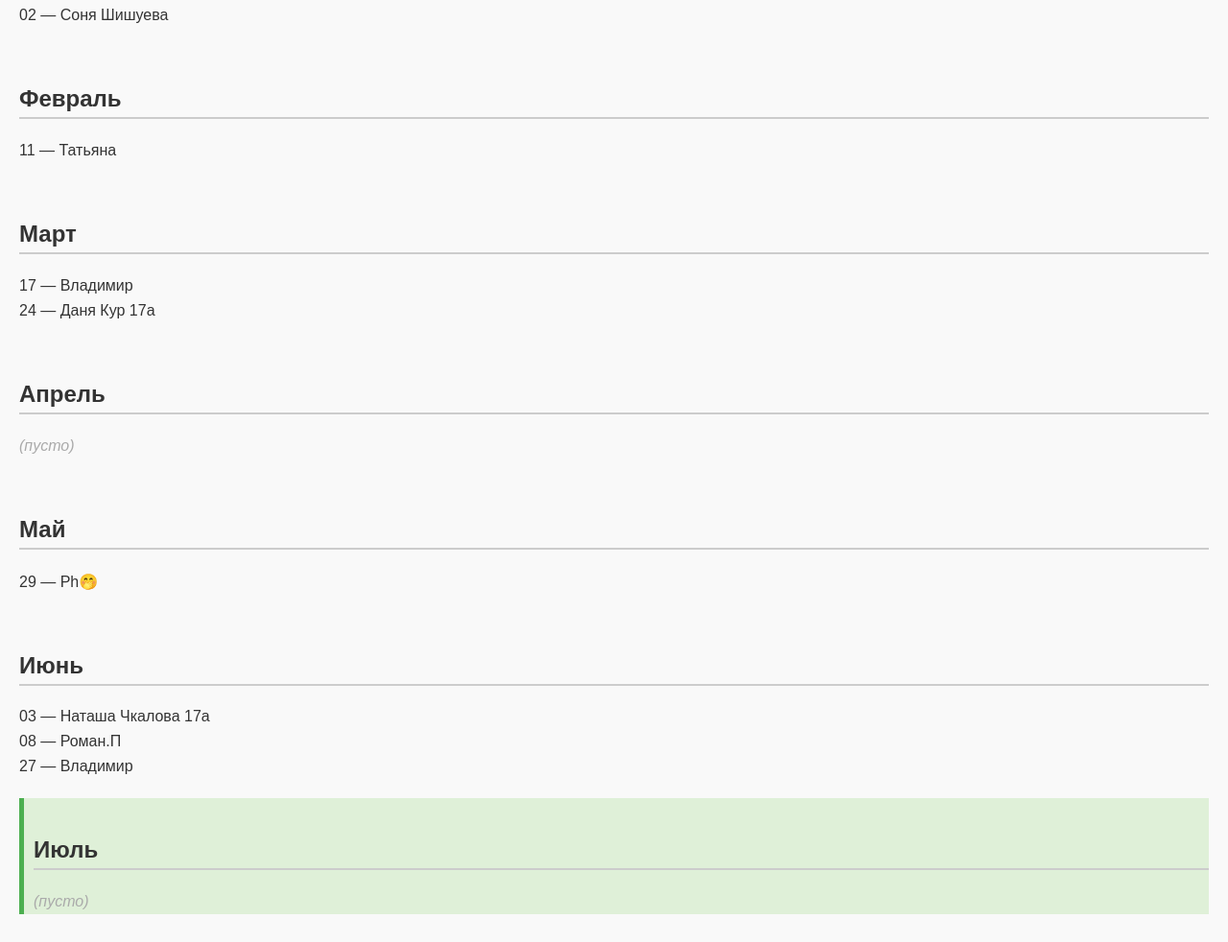
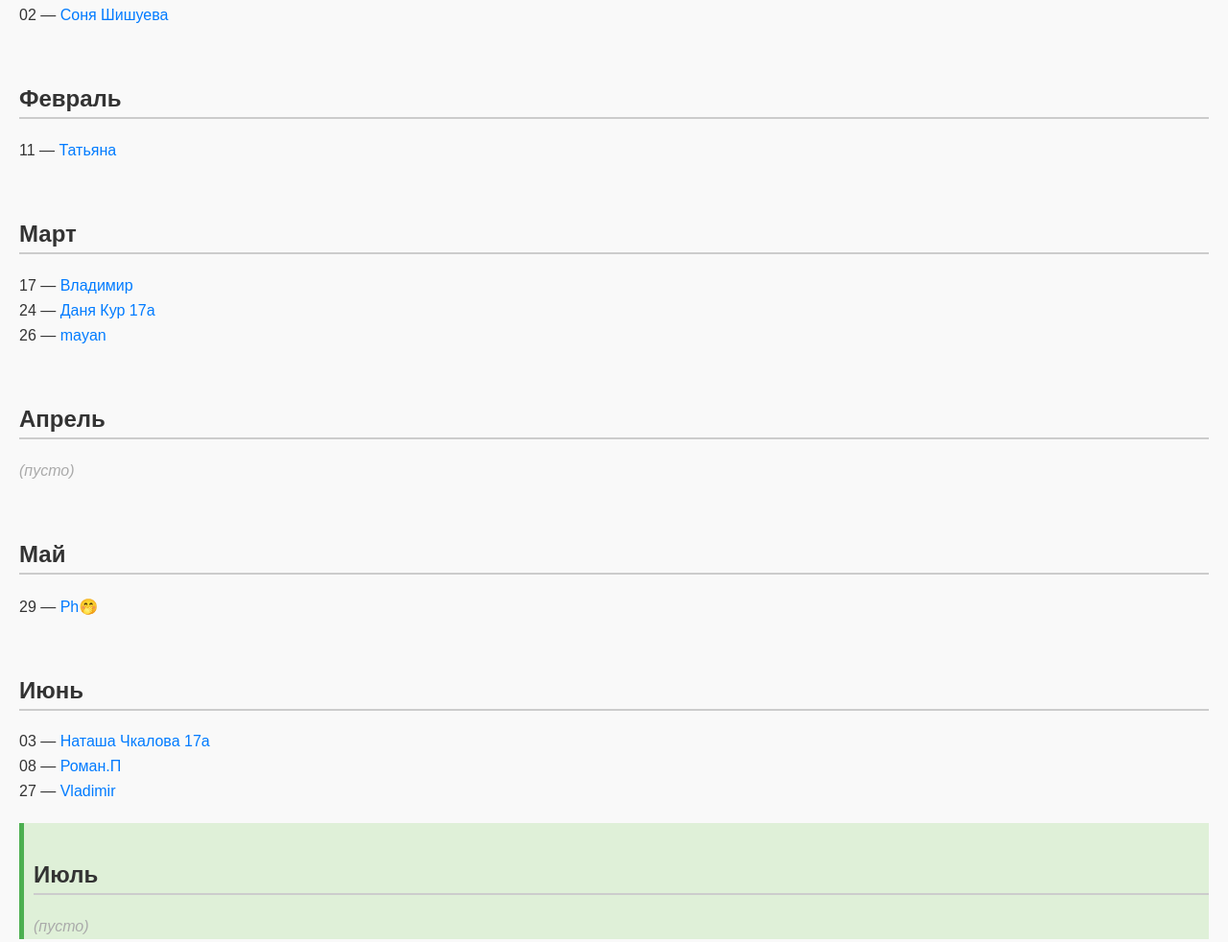
Before and after one commit to Chkalova17a/chkalova17a.github.io, a plain HTML site: page index.html in a window 1280 px wide. Shown: the part 182-1164 px from the top of the page at 96% size. Drawn offline with Linux system fonts and the light colour scheme.

Commit message:
Update index.html

```diff
--- a/index.html
+++ b/index.html
@@ -57,6 +57,15 @@
       border-left: 5px solid #4caf50;
       padding-left: 10px;
     }
+
+    a {
+      color: #007bff;
+      text-decoration: none;
+    }
+
+    a:hover {
+      text-decoration: underline;
+    }
   </style>
 </head>
 <body>
@@ -64,20 +73,19 @@
   <div id="calendar"></div>
 
   <script>
-    // Встроенные данные о днях рождения
     const data = [
-      {"name": "Соня Шишуева", "date": "2025-01-02"},
-      {"name": "Татьяна", "date": "2025-02-11"},
-      {"name": "Владимир", "date": "2025-03-17"},
-      {"name": "Даня Кур 17а", "date": "2025-03-24"},
-      {"name": "Ph🤭", "date": "2025-05-29"},
-      {"name": "Наташа Чкалова 17а", "date": "2025-06-03"},
-      {"name": "Роман.П", "date": "2025-06-08"},
-      {"name": "Владимир", "date": "2025-06-27"},
-      {"name": "Ben", "date": "2025-08-21"},
-      {"name": "qq", "date": "2025-09-02"},
-      {"name": "Hellsing", "date": "2025-10-30"},
-      {"name": "Мышка", "date": "2025-12-29"}
+      {"name": "Соня Шишуева", "date": "2025-01-02", "telegram": "sonya"},
+      {"name": "Татьяна", "date": "2025-02-11", "telegram": "tatiana"},
+      {"name": "Владимир", "date": "2025-03-17", "telegram": "vladimir"},
+      {"name": "Даня Кур 17а", "date": "2025-03-24", "telegram": "danya17a"},
+      {"name": "mayan", "date": "2025-03-26", "telegram": "mayan"},
+      {"name": "Ph🤭", "date": "2025-05-29", "telegram": "ph"},
+      {"name": "Наташа Чкалова 17а", "date": "2025-06-03", "telegram": "natasha17a"},
+      {"name": "Роман.П", "date": "2025-06-08", "telegram": "romanp"},
+      {"name": "Vladimir", "date": "2025-06-27", "telegram": "vladimir2"},
+      {"name": "Ставр", "date": "2025-08-25", "telegram": "stavr"},
+      {"name": "Hellsing", "date": "2025-10-30", "telegram": "hellsing"},
+      {"name": "Мышка", "date": "2025-12-29", "telegram": "myshka"}
     ];
 
     const monthsNames = [
@@ -85,19 +93,17 @@
       "Июль", "Август", "Сентябрь", "Октябрь", "Ноябрь", "Декабрь"
     ];
 
-    // Группируем по месяцам
     function groupByMonth(data) {
       const grouped = Array.from({ length: 12 }, () => []);
-      data.forEach(({name, date}) => {
+      data.forEach(({name, date, telegram}) => {
         const d = new Date(date);
         if (!isNaN(d)) {
-          grouped[d.getMonth()].push({ name, day: d.getDate() });
+          grouped[d.getMonth()].push({ name, day: d.getDate(), telegram });
         }
       });
       return grouped;
     }
 
-    // Рендер календаря
     function renderCalendar() {
       const calendar = document.getElementById('calendar');
       const grouped = groupByMonth(data);
@@ -119,9 +125,17 @@
           ul.appendChild(li);
         } else {
           birthdays.sort((a, b) => a.day - b.day);
-          birthdays.forEach(({name, day}) => {
+          birthdays.forEach(({name, day, telegram}) => {
             const li = document.createElement('li');
-            li.textContent = `${day.toString().padStart(2,'0')} — ${name}`;
+
+            const a = document.createElement('a');
+            a.href = `https://t.me/${telegram}`;
+            a.target = '_blank';
+            a.rel = 'noopener noreferrer';
+            a.textContent = name;
+
+            li.textContent = `${day.toString().padStart(2,'0')} — `;
+            li.appendChild(a);
             ul.appendChild(li);
           });
         }
@@ -130,7 +144,6 @@
         calendar.appendChild(monthDiv);
       });
 
-      // Подсветка и прокрутка к текущему месяцу
       const currentMonth = new Date().getMonth();
       const monthsElems = calendar.querySelectorAll('.month');
       monthsElems.forEach(month => {
```
